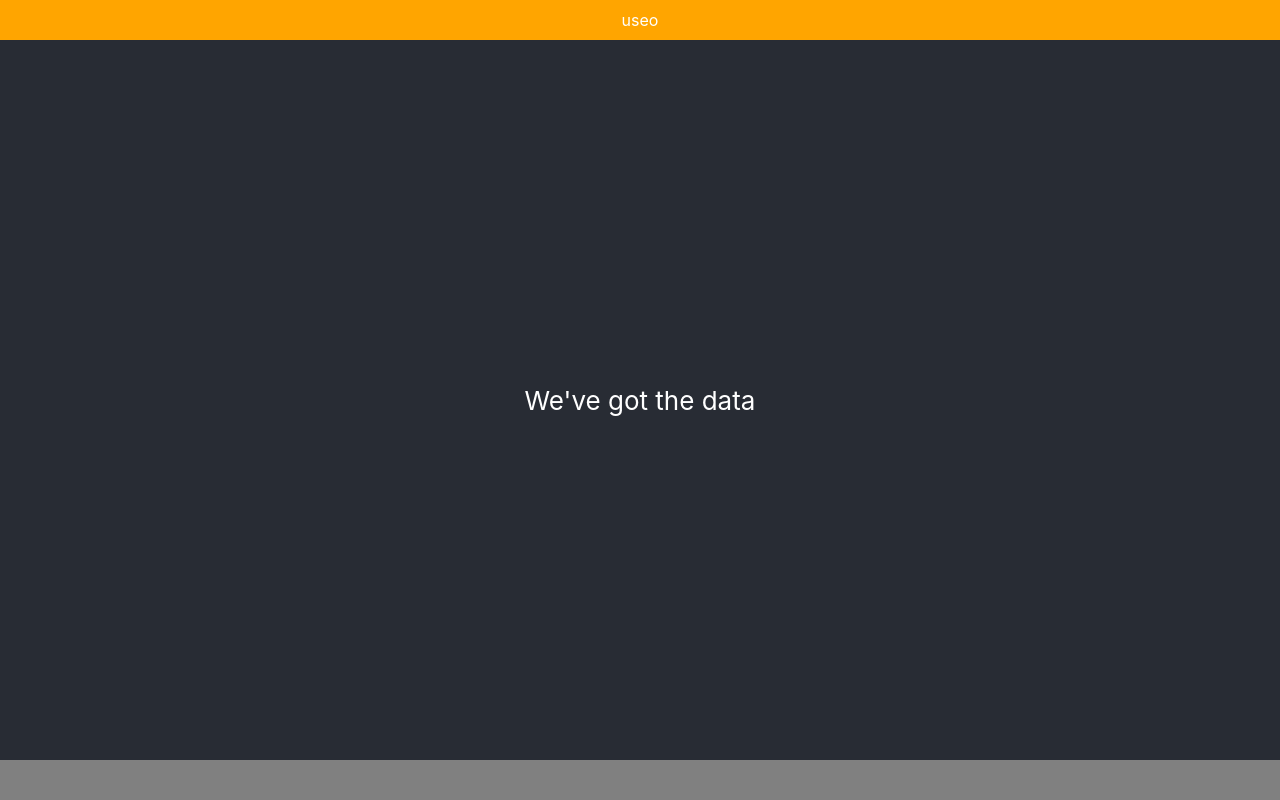
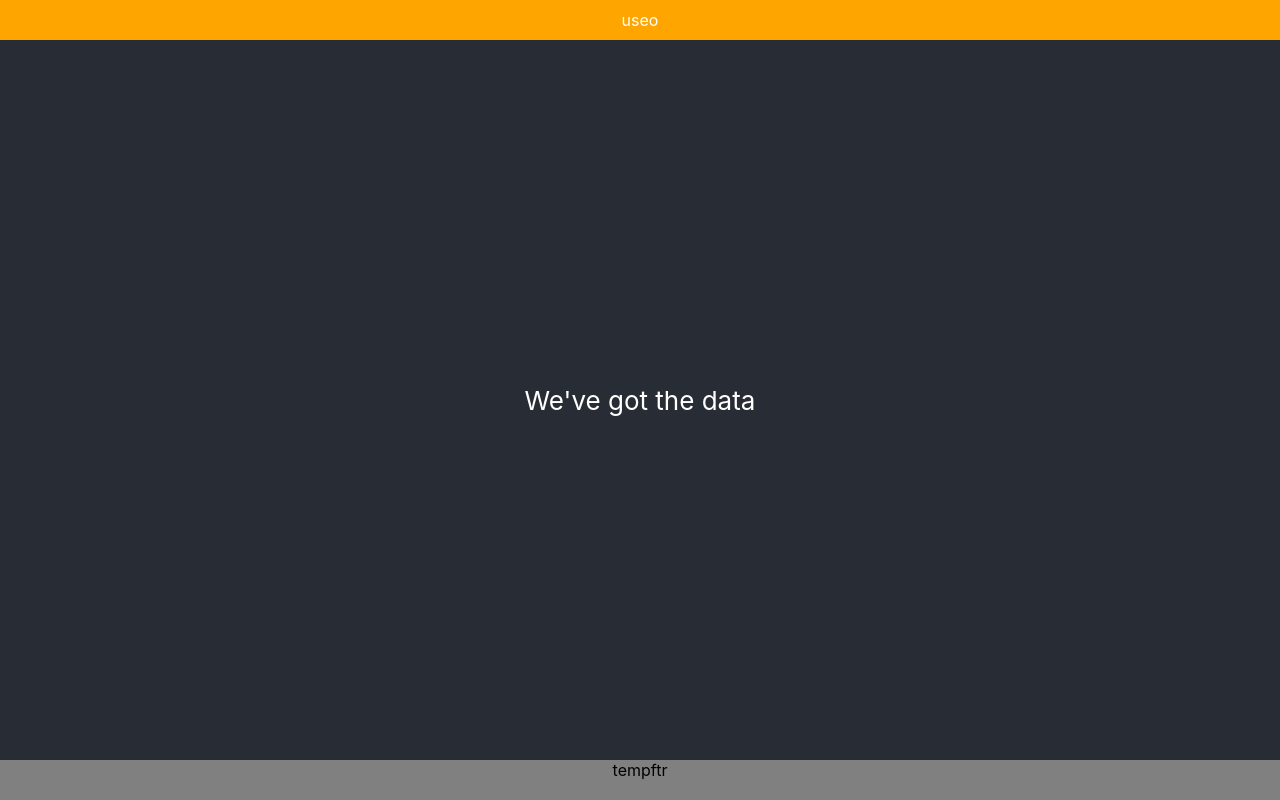
Before and after one commit to Tekcoder/todos, a React (Create React App) app: page / in a window 1280 px wide. Built offline with nearby package versions, Linux system fonts and the light colour scheme; no server answers.

Commit message:
init commit for the day, just to time myself, 6hrs 45 min max

```diff
--- a/src/App.js
+++ b/src/App.js
@@ -17,7 +17,7 @@ class App extends Component {
         <header className="App-header">
           {data ? <div>We've got the data</div> : <div>'Hi'</div>}
         </header>
-        <footer> </footer>
+        <footer> tempftr </footer>
       </div>
     );
   }
```
